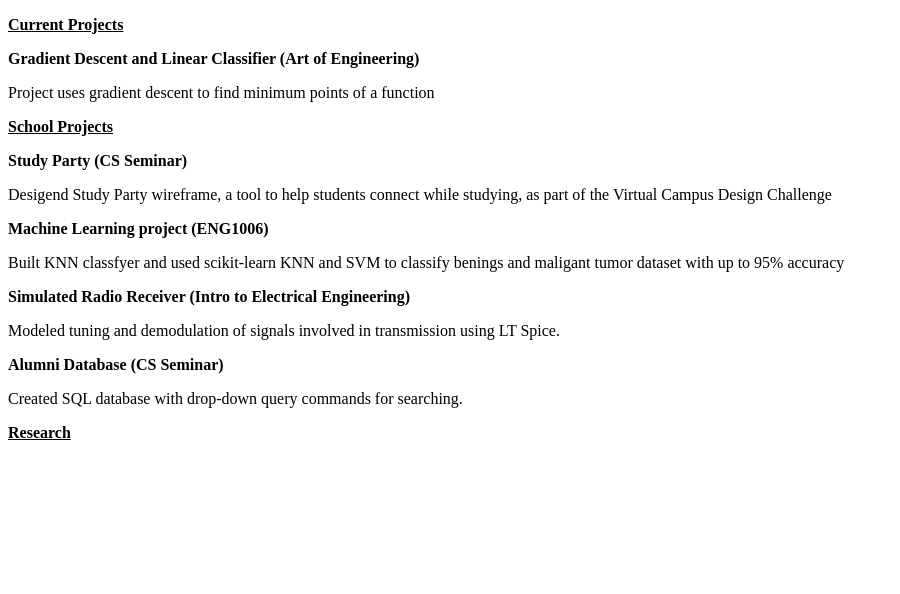
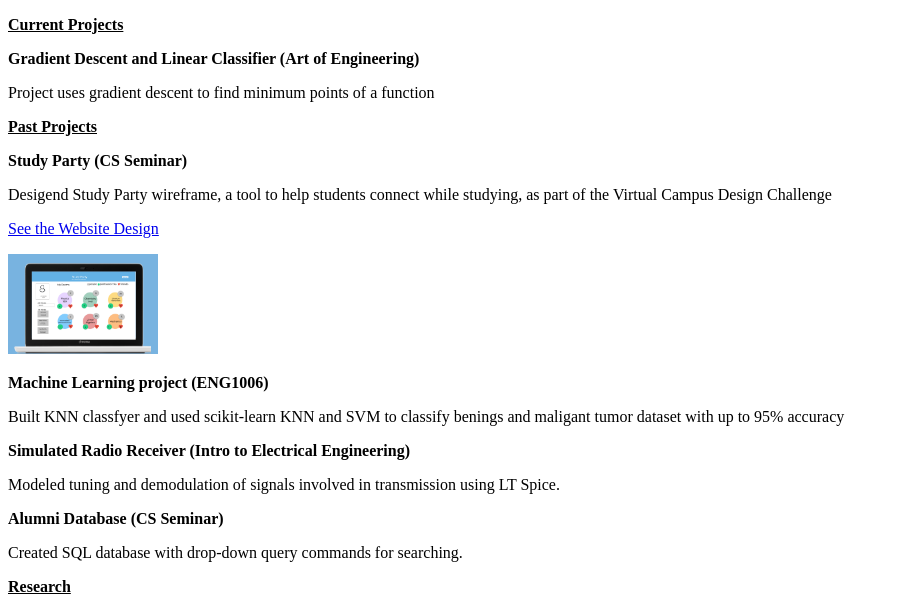
Before and after one commit to mafire/Flask-Project, a Flask app: page /projects in a window 1280 px wide. Shown: the top 594 px of the page, without its empty margins (0-900 px from the left). Run offline with Flask 2, Linux system fonts and the light colour scheme.

Commit message:
added images to projects

```diff
--- a/templates/projects.html
+++ b/templates/projects.html
@@ -6,10 +6,15 @@
     <p> <b> <u> Current Projects </u></b> </p>
     <p> <b> Gradient Descent and Linear Classifier (Art of Engineering)</b> </p>
     <p> Project uses gradient descent to find minimum points of a function<p>
-    <p> <b> <u> School Projects </u></b> </p>
+    <p> <b> <u>Past Projects</u></b> </p>
      <p> <b> Study Party (CS Seminar)</b> </p>
     <p> Desigend Study Party wireframe, a tool to help students connect while studying,
-    as part of the Virtual Campus Design Challenge<p>
+    as part of the Virtual Campus Design Challenge</p>
+    <a href="https://www.figma.com/proto/F0sTcSgxXezH8hSZeIINZj/Wireframing-in-Figma?node-id=0%3A817&scaling=contain">
+    See the Website Design</a>
+    <p></P>
+    <img src="/static/studyparty.png" alt="Study Party" width="150"
+    height="100">
     <p> <b> Machine Learning project (ENG1006)</b> </p>
     <p>Built KNN classfyer and used scikit-learn KNN and SVM to classify benings
     and maligant tumor dataset with up to 95% accuracy <p>
```
Also changed, not shown: static/studyparty.png (added).
